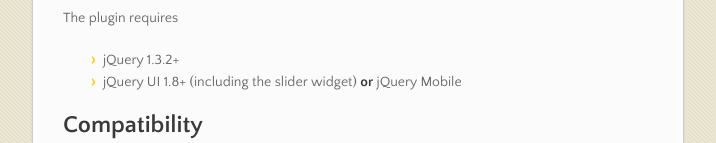
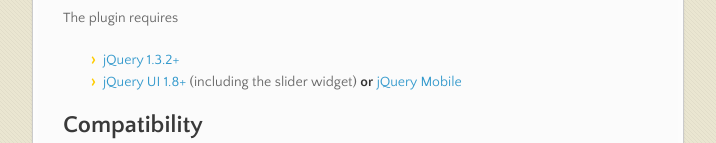
Before and after one commit to j-ulrich/jquery-sliderbutton, a plain HTML site: page index.html in a window 1280 px wide. Shown: the part 1480-1623 px from the top of the page, without its empty margins (283-999 px from the left). Drawn offline with nearby package versions, Linux system fonts and the light colour scheme.

Commit message:
Adds links to jQuery and jQuery UI.

```diff
--- a/index.html
+++ b/index.html
@@ -137,8 +137,8 @@
 <p>The plugin requires</p>
 
 <ul>
-<li>jQuery 1.3.2+</li>
-<li>jQuery UI 1.8+ (including the slider widget) <strong>or</strong> jQuery Mobile </li>
+<li><a href="http://jquery.com">jQuery 1.3.2+</a></li>
+<li><a href="http://jqueryui.com">jQuery UI 1.8+</a> (including the slider widget) <strong>or</strong> <a href="http://jquerymobile.com">jQuery Mobile</a></li>
 </ul><h2>Compatibility</h2>
 
 <p>The UI version of the plugin has been successfully tested with jQuery 1.7.2 and jQuery UI 1.8.20 and
```
